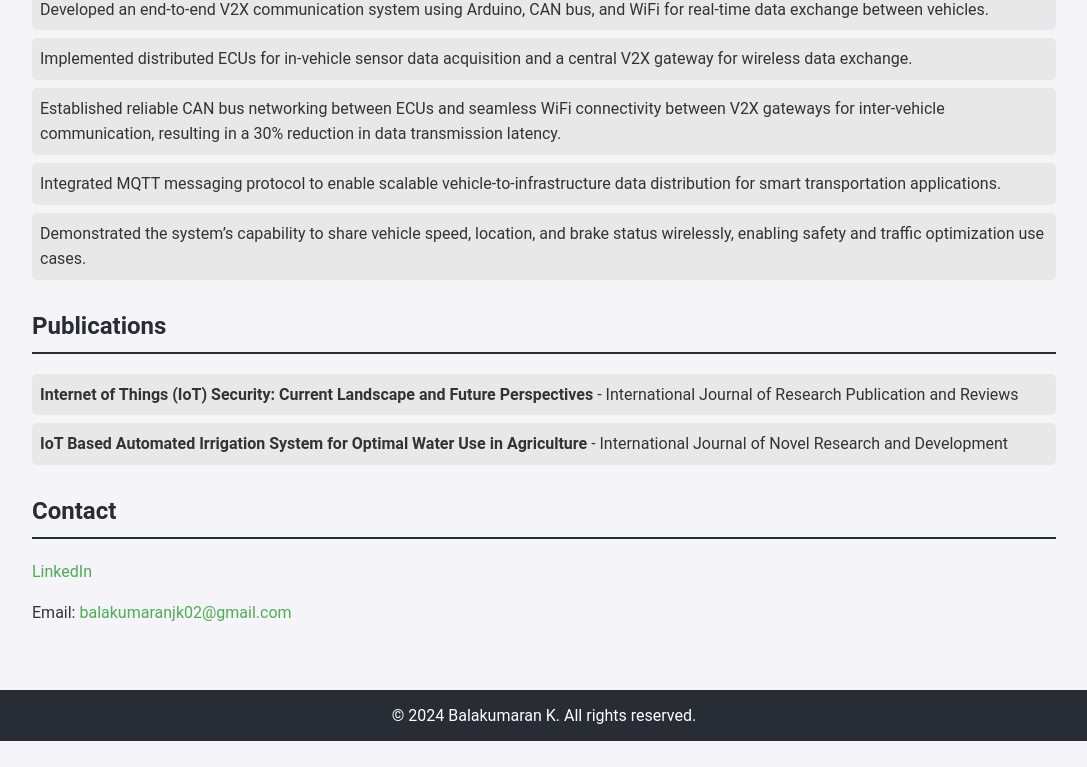
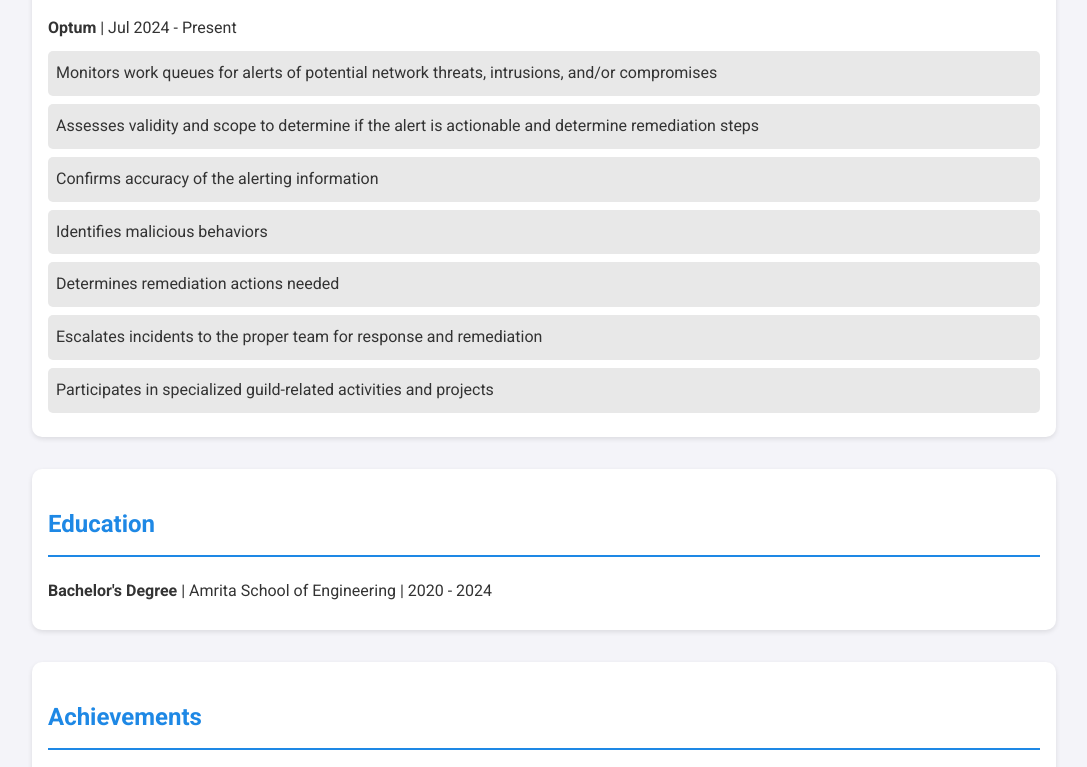
Before and after one commit to Balakumaran-k-2002/profile, a plain HTML site: page index.html in a window 1280 px wide. Shown: the part 1998-2765 px from the top of the page, without its empty margins (96-1183 px from the left). Before the commit the page ends 2739 px from the top, so only its background shows below. Drawn offline with Linux system fonts and the light colour scheme.

Commit message:
Update index.html

```diff
--- a/index.html
+++ b/index.html
@@ -5,18 +5,22 @@
     <meta name="viewport" content="width=device-width, initial-scale=1.0">
     <title>Balakumaran K - Associate Cybersecurity Analyst</title>
     <style>
+        @import url('https://fonts.googleapis.com/css2?family=Roboto:wght@400;700&display=swap');
+
         body {
             font-family: 'Roboto', sans-serif;
             margin: 0;
             padding: 0;
             background-color: #f4f4f9;
             color: #333;
+            line-height: 1.6;
         }
         .header {
-            background-color: #282c34;
+            background-color: #1e88e5;
             color: white;
             text-align: center;
             padding: 2em 0;
+            position: relative;
         }
         .header h1 {
             margin: 0;
@@ -33,14 +37,20 @@
         }
         .section {
             margin-bottom: 2em;
+            padding: 1em;
+            background-color: #fff;
+            box-shadow: 0 2px 5px rgba(0,0,0,0.1);
+            border-radius: 10px;
         }
         .section h2 {
-            border-bottom: 2px solid #282c34;
+            border-bottom: 2px solid #1e88e5;
             padding-bottom: 0.5em;
-            color: #282c34;
+            color: #1e88e5;
+            font-size: 1.5em;
         }
         .section p, .section ul {
-            line-height: 1.6;
+            line-height: 1.8;
+            margin: 0.5em 0;
         }
         .section ul {
             list-style-type: none;
@@ -53,11 +63,11 @@
             border-radius: 5px;
         }
         .contact-info a {
-            color: #4CAF50;
+            color: #1e88e5;
             text-decoration: none;
         }
         .footer {
-            background-color: #282c34;
+            background-color: #1e88e5;
             color: white;
             text-align: center;
             padding: 1em 0;
@@ -82,11 +92,10 @@
         </div>
 
         <div class="section">
-            <h2>Certification</h2>
+            <h2>Certifications</h2>
             <ul>
                 <li>Certified Ethical Hacker (EC-Council)</li>
                 <li>Junior Cybersecurity Analyst Career Pathway (CISCO)</li>
-
             </ul>
         </div>
 
@@ -98,6 +107,7 @@
                 <li>Completed the Clifford Chance job simulation, assisting various clients with legal issues relating to cyber breaches.</li>
                 <li>Provided guidance about responding to an ICO Dawn Raid to the managing partner of a rapidly growing online travel company, resulting in a 15% improvement in compliance readiness.</li>
                 <li>Formulated defensive strategies for a client with data center operations to appropriately respond to a data breach, reducing potential damages by 20%.</li>
+            </ul>
 
             <h3>Ethical Hacker and Cybercrime Investigation Intern</h3>
             <p><strong>Slytherin Edutech Pvt ltd</strong> | Oct 2022 - Nov 2022</p>
@@ -119,9 +129,23 @@
         </div>
 
         <div class="section">
+            <h2>Experience</h2>
+            <h3>Associate Cybersecurity Analyst</h3>
+            <p><strong>Optum</strong> | Jul 2024 - Present</p>
+            <ul>
+                <li>Monitors work queues for alerts of potential network threats, intrusions, and/or compromises</li>
+                <li>Assesses validity and scope to determine if the alert is actionable and determine remediation steps</li>
+                <li>Confirms accuracy of the alerting information</li>
+                <li>Identifies malicious behaviors</li>
+                <li>Determines remediation actions needed</li>
+                <li>Escalates incidents to the proper team for response and remediation</li>
+                <li>Participates in specialized guild-related activities and projects</li>
+            </ul>
+        </div>
+
+        <div class="section">
             <h2>Education</h2>
             <p><strong>Bachelor's Degree</strong> | Amrita School of Engineering | 2020 - 2024</p>
-
         </div>
 
         <div class="section">
@@ -156,7 +180,6 @@
             <h2>Contact</h2>
             <p><a href="https://www.linkedin.com/in/k-balakumaran/">LinkedIn</a></p>
             <p>Email: <a href="mailto:balakumaranjk02@gmail.com">balakumaranjk02@gmail.com</a></p>
-
         </div>
 
     </div>
```
